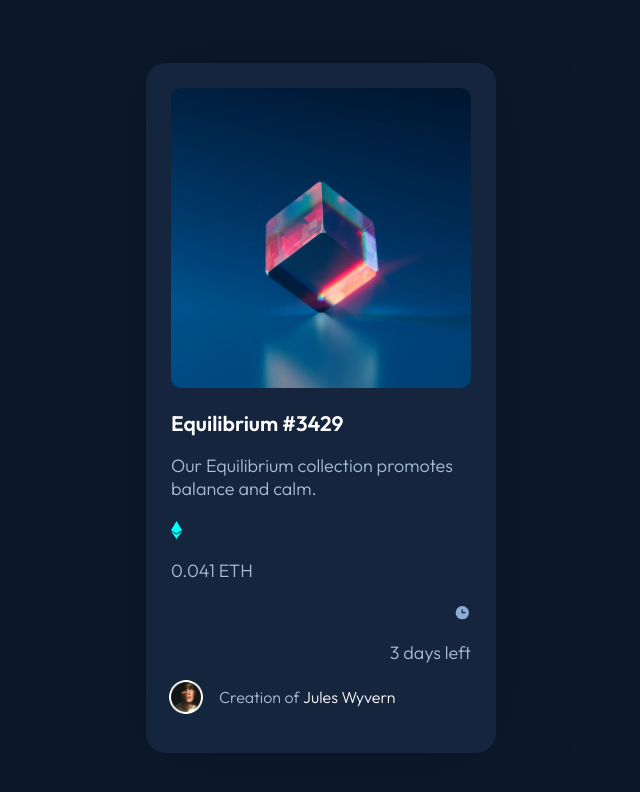
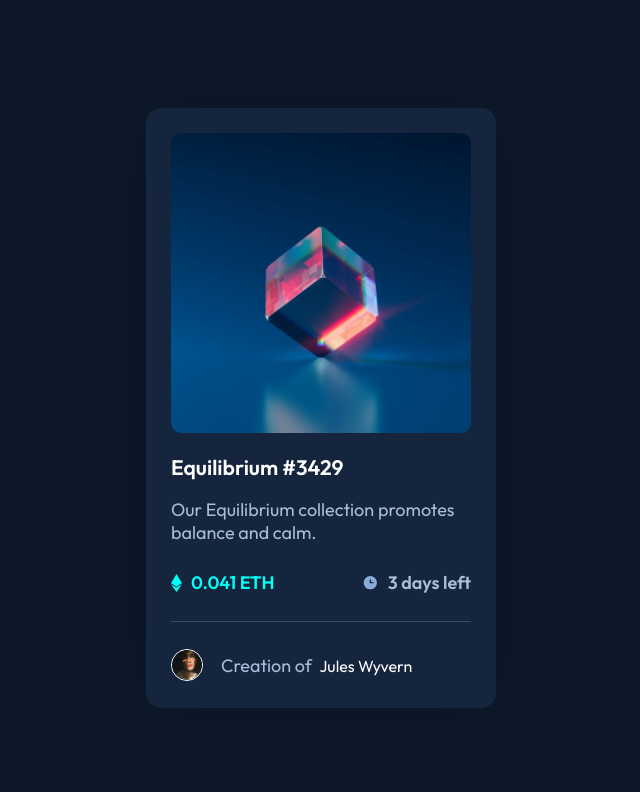
Before and after one commit to ArthurPog/nft-preview-card-component, a plain HTML site: page index.html in a window 1280 px wide. Shown: the whole page, without its empty margins (319-959 px from the left). Drawn offline with Linux system fonts and the light colour scheme.

Commit message:
Update index.html

```diff
--- a/index.html
+++ b/index.html
@@ -16,7 +16,7 @@
       font-family: 'Outfit', sans-serif;
       font-size: 18px;
       color: #a9bdd9;
-      font-weight: 300;
+    }
     body {
       background: #0d192b;
       min-height: 100vh;
@@ -27,8 +27,9 @@
     .main {
       width: 300px;
       padding: 25px;
+      padding-bottom: .5em;
       background: #14253d;
-      border-radius: 20px;
+      border-radius: 15px;
       box-shadow: 0px 0px 78px rgba(0, 0, 0, 25%);
     }
     a {
@@ -77,31 +78,36 @@
       border-radius: 10px;
       display: block;
     }
-    .nft-table {
-      width: 100%;
-      border-bottom: 1px solid #2f415b;
+    .price-time {
+      display: flex;
+      justify-content: space-between;
+      margin-top: 1.5em;
+      margin-bottom: 1.5em;
+      padding-bottom: 1.5em;
+      border-bottom: 1px solid rgba(169, 189, 217, 25%);
     }
-    td {
-      font-size: 16px;
-      vertical-align: middle;
-      padding-bottom: 1.5em;
+    .column-price{
+      font-weight: 600;
+      display: flex;
+      align-items: center;
     }
-    .column-left {
+    .column-time{
       font-weight: 600;
+      display: flex;
+      align-items: center;
+    }
+    .column-price span {
       color: #00fff7;
-    }
-    .column-right {
-      text-align: right;
-      font-weight: 600;
     }
     .card-icons {
       position: relative;
-      top: 3px;
+      padding-right: .5em;
     }
     .creator {
       display: flex;
-      align-items:center;
+      align-items: center;
       font-size: 16px;
+      margin-bottom: 1rem;
     }
     .creator a {
       font-size: 16px;
@@ -115,17 +121,9 @@
     }
     .avatar {
       width: 30px;
-      filter:
-        drop-shadow(1px 1px 0 white)
-        drop-shadow(-1px 1px 0 white)
-        drop-shadow(1px -1px 0 white)
-        drop-shadow(-1px -1px 0 white);
-      -webkit-filter:
-        drop-shadow(1px 1px 0 white)
-        drop-shadow(-1px 1px 0 white)
-        drop-shadow(1px -1px 0 white)
-        drop-shadow(-1px -1px 0 white);
-      padding-right: 1em;
+      border: 1px solid white;
+      border-radius: 100px;
+      margin-right:1rem;
     }
   </style>
 </head>
@@ -147,25 +145,25 @@
     <p class="card-body">
       Our Equilibrium collection promotes balance and calm.
     </p>
-    <div class="column-left">
+    <div class="price-time">
+    <div class="column-price">
       <img class="card-icons" src="./images/icon-ethereum.svg" alt="ethereum icon">
-      <p>
-        0.041 ETH
-      </p>
+        <span>0.041 ETH</span>
     </div>
-    <div class="column-right">
+    <div class="column-time">
       <img class="card-icons" src="./images/icon-clock.svg" alt="clock icon">
-      <p>
-        3 days left
-      </p>
+        <span>3 days left</span>
     </div>
-    <p class="creator">
+    </div>
+    <div class="creator">
       <img class="avatar" src="./images/image-avatar.png" alt="profile picture of creator">
-      Creation of&nbsp
-      <a href="">
+      <span>
+        Creation of&nbsp
+        <a href="">
         Jules Wyvern
-      </a>
-    </p>
+        </a>
+      </span>
+    </div>
   </div>
 </body>
 </html>
```
